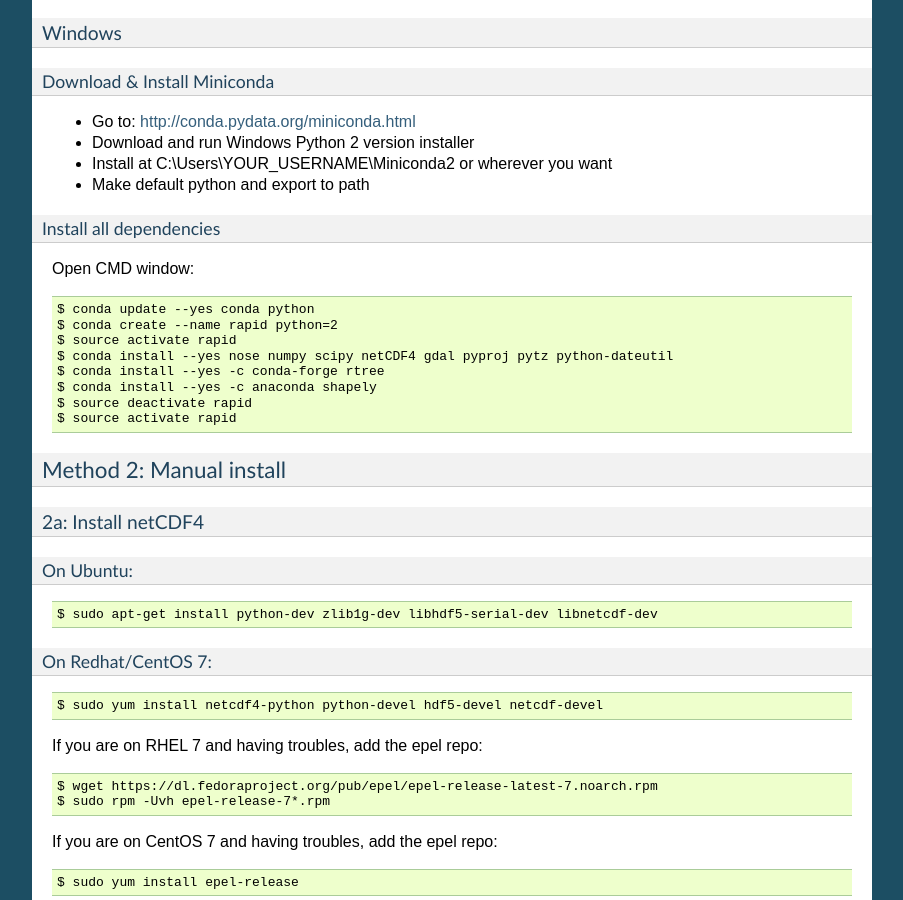
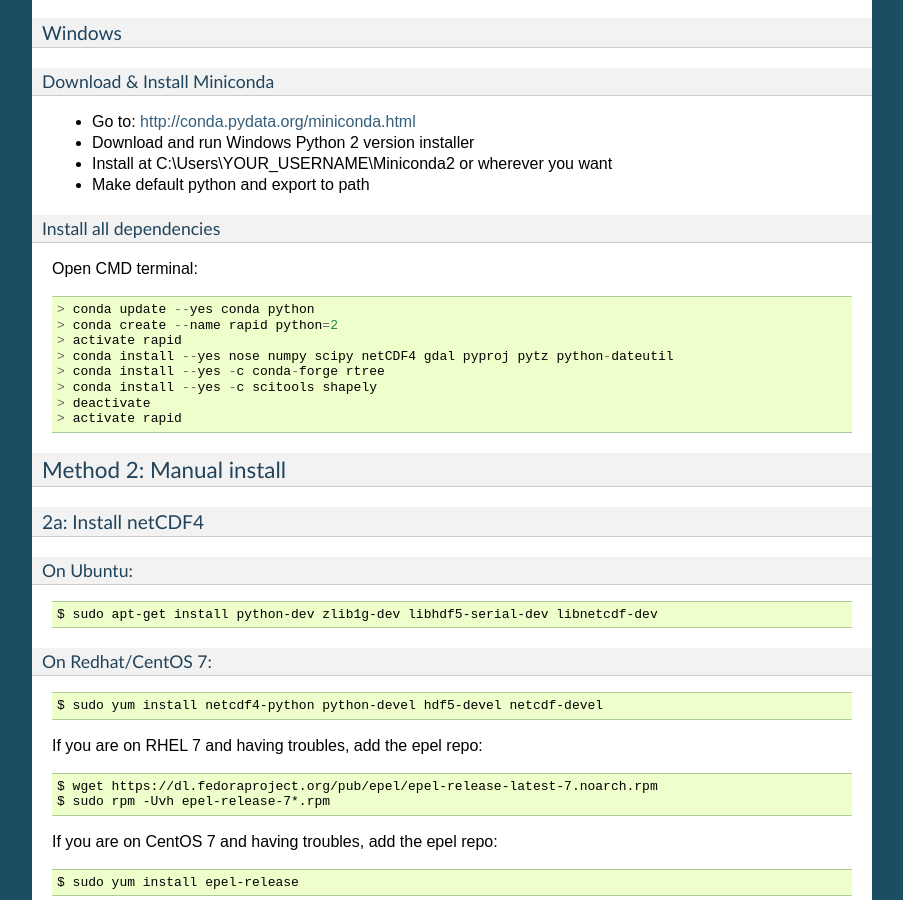
Before and after one commit to erdc/RAPIDpy, a Sphinx documentation site: the page built from docs/installation.rst, in a window 1280 px wide and 900 px high, scrolled down 2080 px. Shown: the whole window, without its empty margins (198-1101 px from the left). Built offline with Sphinx 7.4.7, drawn with Linux system fonts in a browser that asks for light colours; some of the changed text lies outside the part shown.

Commit message:
updated instructions for windows

```diff
--- a/docs/installation.rst
+++ b/docs/installation.rst
@@ -141,18 +141,18 @@
 Install all dependencies
 ''''''''''''''''''''''''
 
-Open CMD window:
+Open CMD terminal:
 
 ::
 
-    $ conda update --yes conda python
-    $ conda create --name rapid python=2
-    $ source activate rapid
-    $ conda install --yes nose numpy scipy netCDF4 gdal pyproj pytz python-dateutil
-    $ conda install --yes -c conda-forge rtree
-    $ conda install --yes -c anaconda shapely
-    $ source deactivate rapid
-    $ source activate rapid
+    > conda update --yes conda python
+    > conda create --name rapid python=2
+    > activate rapid
+    > conda install --yes nose numpy scipy netCDF4 gdal pyproj pytz python-dateutil
+    > conda install --yes -c conda-forge rtree
+    > conda install --yes -c scitools shapely
+    > deactivate
+    > activate rapid
 
 Method 2: Manual install
 ~~~~~~~~~~~~~~~~~~~~~~~~
```
Also changed, not shown: other parts of docs/installation.rst (+2 -0 lines).
